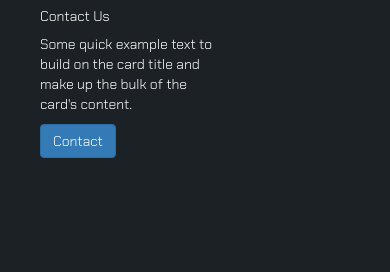
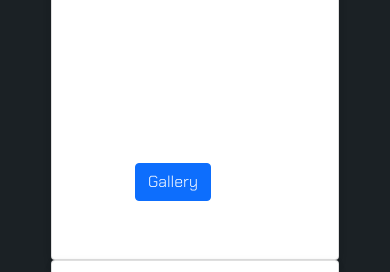
Before and after one commit to unzh-boop/FYP, a Django app: page /home in a window 390 px wide. Shown: the part 771-1043 px from the top of the page. Before the commit the page ends 929 px from the top, so only its background shows below. Run offline with Django 3.2, Linux system fonts and the light colour scheme; some libraries are stand-ins or nearby versions.

Commit message:
landing page cards effect

```diff
--- a/fyp/project/templates/home.html
+++ b/fyp/project/templates/home.html
@@ -6,8 +6,8 @@
     <meta name="viewport" content="width=device-width, initial-scale=1.0">
     <title>Document</title>
     <script src="https://ajax.googleapis.com/ajax/libs/jquery/2.1.1/jquery.min.js"></script>
-    <link href="https://maxcdn.bootstrapcdn.com/bootstrap/3.3.7/css/bootstrap.min.css" rel="stylesheet" integrity="sha384-BVYiiSIFeK1dGmJRAkycuHAHRg32OmUcww7on3RYdg4Va+PmSTsz/K68vbdEjh4u" crossorigin="anonymous">
-    <script src="https://maxcdn.bootstrapcdn.com/bootstrap/3.3.7/js/bootstrap.min.js" integrity="sha384-Tc5IQib027qvyjSMfHjOMaLkfuWVxZxUPnCJA7l2mCWNIpG9mGCD8wGNIcPD7Txa" crossorigin="anonymous"></script>
+<!-- CSS only -->
+<link href="https://cdn.jsdelivr.net/npm/bootstrap@5.0.0-beta3/dist/css/bootstrap.min.css" rel="stylesheet" integrity="sha384-eOJMYsd53ii+scO/bJGFsiCZc+5NDVN2yr8+0RDqr0Ql0h+rP48ckxlpbzKgwra6" crossorigin="anonymous">    <script src="https://maxcdn.bootstrapcdn.com/bootstrap/3.3.7/js/bootstrap.min.js" integrity="sha384-Tc5IQib027qvyjSMfHjOMaLkfuWVxZxUPnCJA7l2mCWNIpG9mGCD8wGNIcPD7Txa" crossorigin="anonymous"></script>
     <link rel="preconnect" href="https://fonts.gstatic.com">
     <link href="https://fonts.googleapis.com/css2?family=Chakra+Petch:wght@300&display=swap" rel="stylesheet">
 </head>
@@ -23,30 +23,39 @@
 
         </div>
        </div>
-
+       <br><br><br>
        <div class="row">
-        <div class="col-md-4">
-            <div class="card" style="width: 18rem;">
-                <img class="card-img-top" src="https://cdn0.iconfinder.com/data/icons/snow_sabre_silver/512/folder_web_upload.png" alt="Card image cap">
+        <div class="col-md-4 d-flex justify-content-center text-center">
+          <div class="card bg-dark border-light" style="width: 18rem; height: 25rem;">
+                <img class="card-img-top"
+                 src="https://cdn0.iconfinder.com/data/icons/snow_sabre_silver/512/folder_web_upload.png"
+                 alt="Card image cap" style="width: 100px; height: 100px; margin-left: 100px;">
                 <div class="card-body">
                   <h5 class="card-title">Upload file</h5>
-                  <p class="card-text">Some quick example text to build on the card title and make up the bulk of the card's content.</p>
+                  <p class="card-text">Upload any .mkv/.mp4 file and let our system perform the anomaly checks for you!</p>
+                 <br><br><br>
                   <a href="upload" class="btn btn-primary">Upload</a>
+                  <br>
+                  <br>
                 </div>
               </div>
         </div>
-        <div class="col-md-4">
-            <div class="card" style="width: 18rem;">
+
+
+        <div class="col-sm-4 d-flex justify-content-center text-center">
+          <div class="card " style="width: 18rem;">
                 <img class="card-img-top" src="https://cdn1.iconfinder.com/data/icons/F-I-P-by-Delacro/128/mp.png" alt="Card image cap">
                 <div class="card-body">
                   <h5 class="card-title">View the Gallery</h5>
                   <p class="card-text">Some quick example text to build on the card title and make up the bulk of the card's content.</p>
                   <a href="gallery" class="btn btn-primary">Gallery</a>
+                  <br><br>
                 </div>
               </div>
         </div>
-        <div class="col-md-4">
-            <div class="card" style="width: 18rem;">
+
+        <div class="col-sm-4 d-flex justify-content-center text-center">
+          <div class="card" style="width: 18rem;">
                 <img class="card-img-top" src="https://cdn2.iconfinder.com/data/icons/picons-basic-2/57/basic2-004_comment_chat-128.png" alt="Card image cap">
                 <div class="card-body">
                   <h5 class="card-title">Contact Us</h5>
@@ -69,6 +78,23 @@
            height: 100px;
            width: 100px;
        }
+       .center-block{
+         justify-content: center !important;
+       }
+       .card{
+    border-radius: 4px;
+    background: #fff;
+    box-shadow: 0 6px 10px rgba(0,0,0,.08), 0 0 6px rgba(0,0,0,.05);
+      transition: .3s transform cubic-bezier(.155,1.105,.295,1.12),.3s box-shadow,.3s -webkit-transform cubic-bezier(.155,1.105,.295,1.12);
+  padding: 14px 80px 18px 36px;
+  cursor: pointer;
+}
+
+.card:hover{
+     transform: scale(1.05);
+  box-shadow: 0 10px 20px rgba(0,0,0,.12), 0 4px 8px rgba(0,0,0,.06);
+}
+
    </style>
 </body>
 </html>
```
